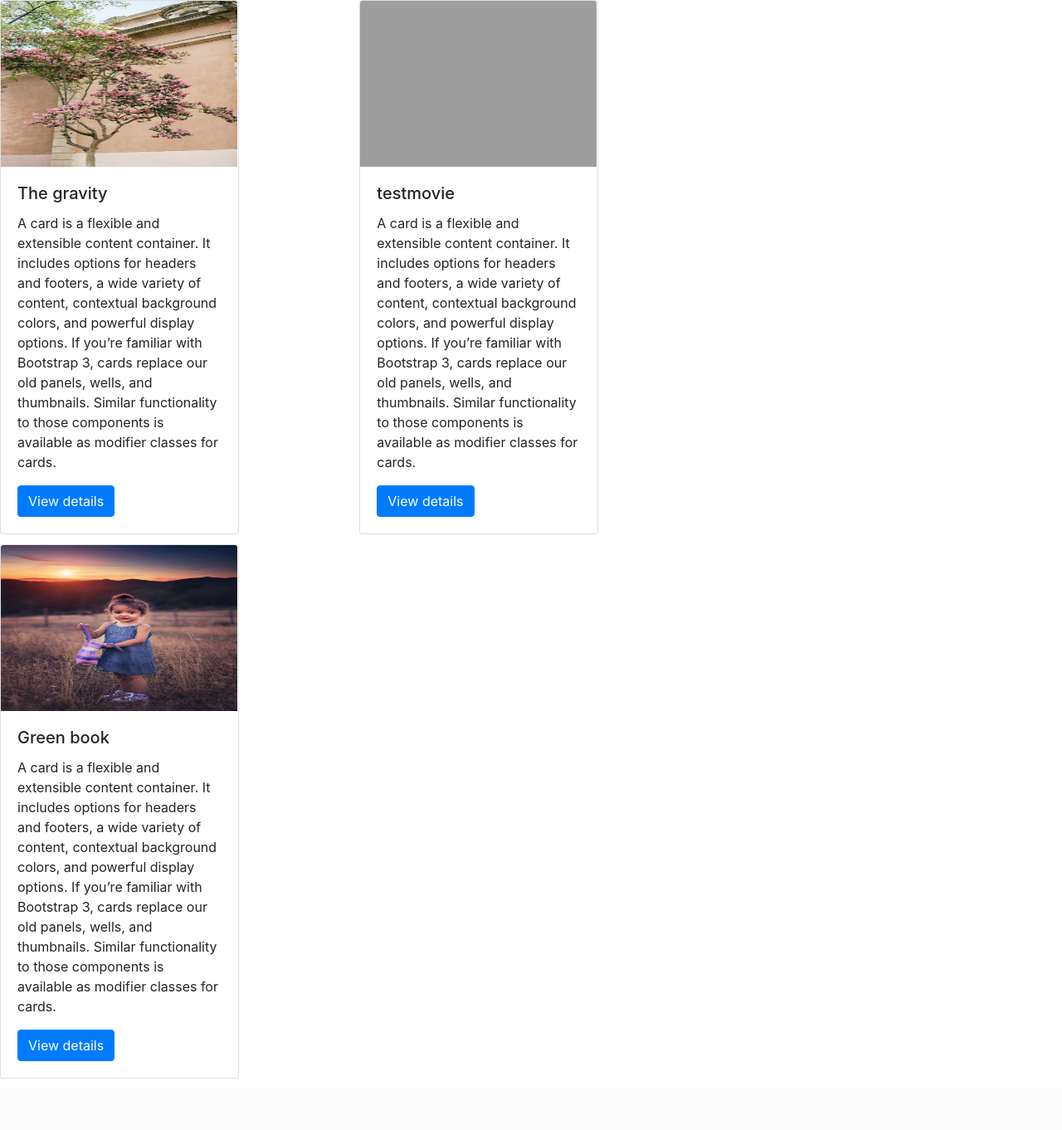
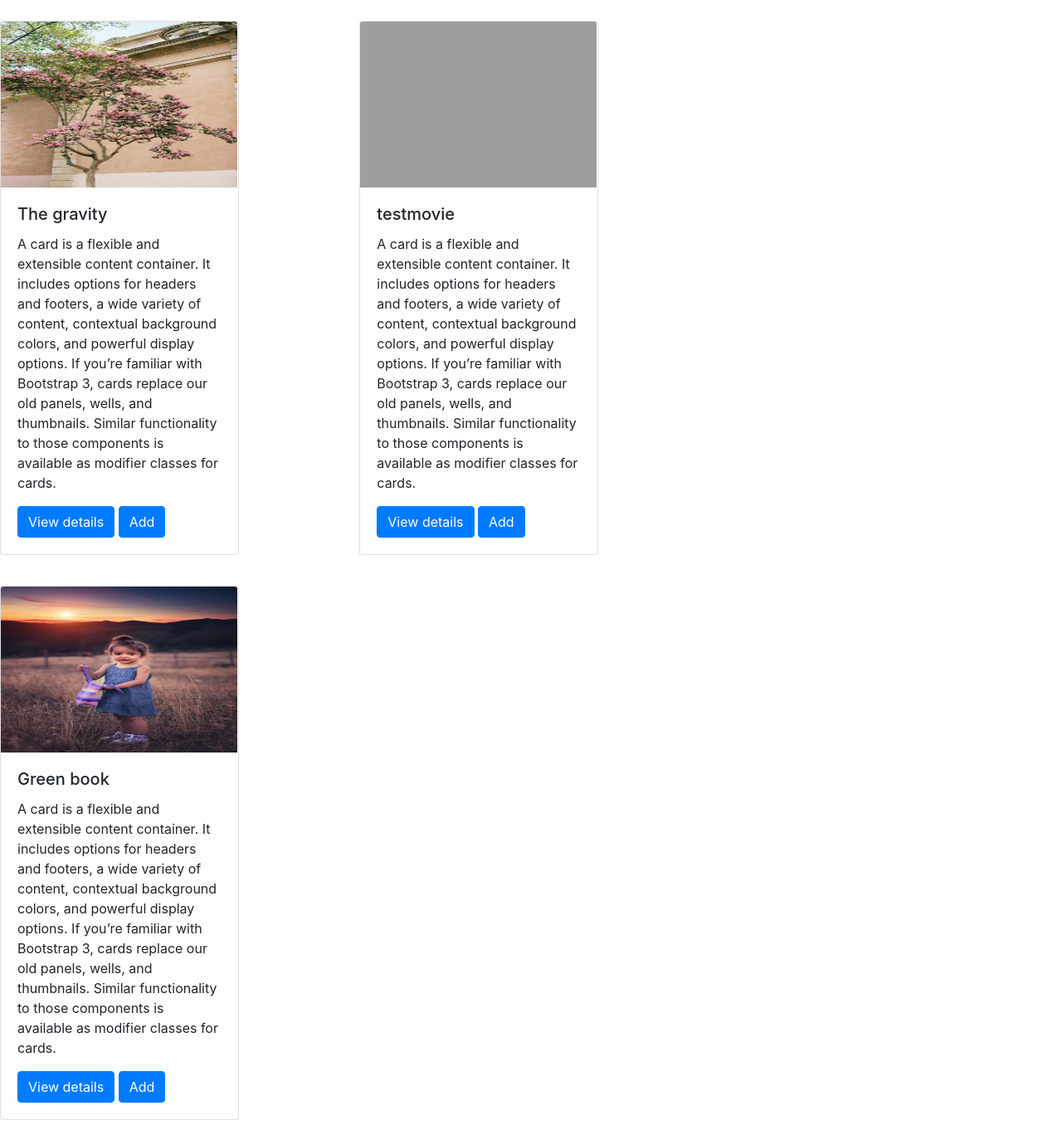
Before and after one commit to simipoulose/Python, a Django app: page / in a window 1280 px wide. Shown: the part 56-1418 px from the top of the page at 83% size. Before the commit the page ends 1356 px from the top, so only its background shows below. Run offline with Django 4.2, Linux system fonts and the light colour scheme; data comes from the database, SQL or seed files in the repository; grey boxes are pictures that could not be loaded.

Commit message:
Update index.html

```diff
--- a/movieproject/templates/index.html
+++ b/movieproject/templates/index.html
@@ -1,14 +1,16 @@
 {% extends 'base.html' %}
 {% block body %}
 <div class="card-columns">
- <div class="card-row">
+ <div class="card-row" >
      {% for i in movie_list %}
-     <div class="card" style="width: 18rem;">
-         <img class="card-img-top" src="{{i.img.url}}" alt=""style="width:285px;height:200px;">
+     <div class="card" style="width: 18rem;margin-top: 25px;">
+         <img class="card-img-top" src="{{i.img.url}}" alt=""style="width:285px;height:200px; ">
          <div class="card-body">
              <h5 class="card-title">{{i.name}}</h5>
              <p class="card-text">{{i.desc}}</p>
              <a href="{% url 'movieapp:detail' i.id %}" class="btn btn-primary" <font size="100"> View details</font></a>
+
+              <a href="{% url 'movieapp:add_movie'  %}" class="btn btn-primary">Add</a>
          </div>
      </div>
      {% endfor %}
```
